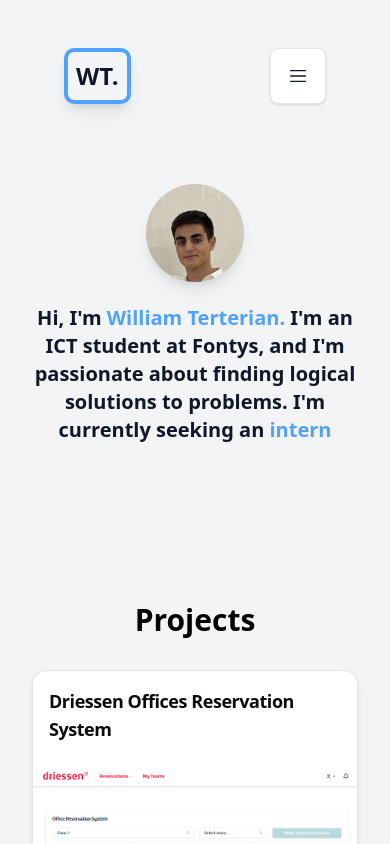
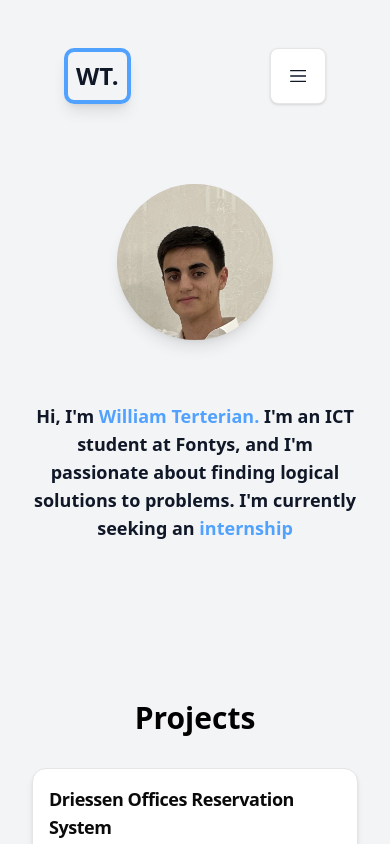
Before and after one commit to William11234/portfolio-site, a Next.js app: page / in a window 390 px wide. Shown: the top 844 px of the page. Built offline with nearby package versions, Linux system fonts and the light colour scheme.

Commit message:
responsive avatar and text

```diff
--- a/src/app/page.tsx
+++ b/src/app/page.tsx
@@ -228,15 +228,15 @@ export default function Home() {
 
       <main className="row-start-2 w-full flex flex-col items-center justify-center gap-8">
         <div className="flex justify-center w-full sm:w-auto">
-          <Avatar className="w-[25vw] h-[25vw] sm:w-[20vw] sm:h-[20vw] bg-gray-200 dark:bg-gray-800 rounded-full overflow-hidden shadow-lg">
+          <Avatar className="w-[40vw] h-[40vw] sm:w-[30vw] sm:h-[30vw] md:w-[25vw] md:h-[25vw] lg:w-[20vw] lg:h-[20vw] bg-gray-200 dark:bg-gray-800 rounded-full overflow-hidden shadow-lg">
             <AvatarImage src="foto.jpg" alt="Your Name" className="w-full h-full object-cover" />
             <AvatarFallback></AvatarFallback>
           </Avatar>
         </div>
 
-        <div className="flex flex-col justify-center items-center w-full gap-4">
+        <div className="flex flex-col justify-center items-center w-full gap-4 mt-10 sm:mt-0">
           <div className="text-xl sm:text-5xl font-bold text-center h-[120px] sm:h-[200px] flex items-center">
-            <p className="xl:text-4xl lg:text-3xl md:text-2xl sm:text-xl m-0">
+            <p className="xl:text-4xl lg:text-3xl md:text-2xl sm:text-xl text-lg m-0">
               <span id="typed-text-hi"></span>
               <span id="typed-text-Im"></span>
               <span className="text-blue-400" id="typed-text-Name"></span>
--- a/src/components/tech-stack.tsx
+++ b/src/components/tech-stack.tsx
@@ -66,7 +66,7 @@ export default function TechStack() {
     >
       <h1 className="text-center text-3xl sm:text-5xl font-bold text-black dark:text-white mb-8">Tech Stack</h1>
 
-      <div className="grid grid-cols-2 sm:grid-cols-3 md:grid-cols-4 gap-4">
+      <div className="grid grid-cols-2 md:grid-cols-4 gap-4">
         {techItems.slice(0, 4).map((tech, index) => (
           <div
             key={tech.name}
@@ -84,8 +84,8 @@ export default function TechStack() {
           </div>
         ))}
 
-        <div className="col-span-2 sm:col-span-3 md:col-span-4">
-          <div className="grid grid-cols-2 sm:grid-cols-3 md:grid-cols-5 gap-4 md:max-w-[90%] mx-auto">
+        <div className="col-span-2 md:col-span-5">
+          <div className="grid grid-cols-2 md:grid-cols-5 gap-4 md:max-w-[90%] mx-auto">
             {techItems.slice(4).map((tech, index) => (
               <div
                 key={tech.name}
```
